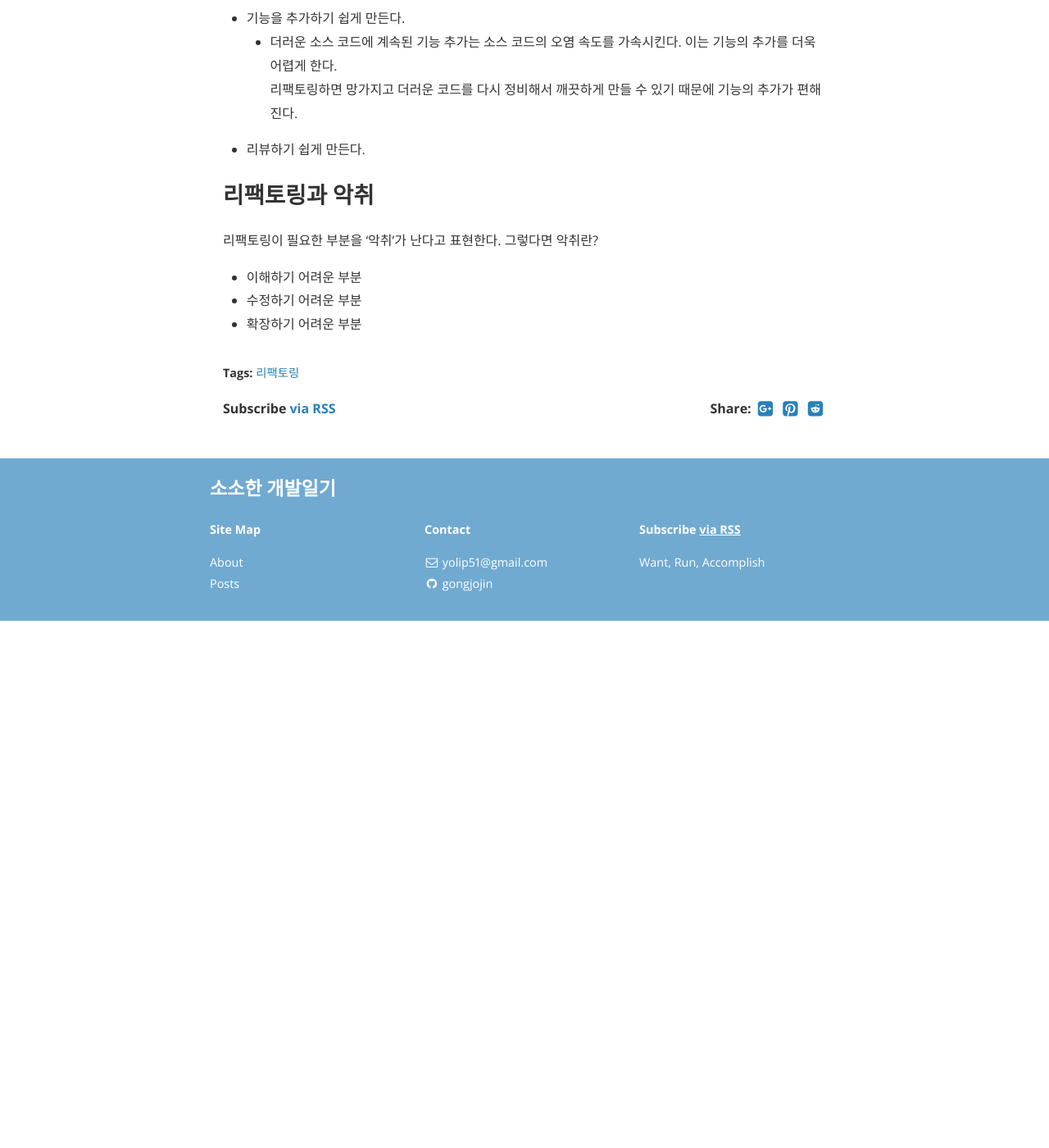
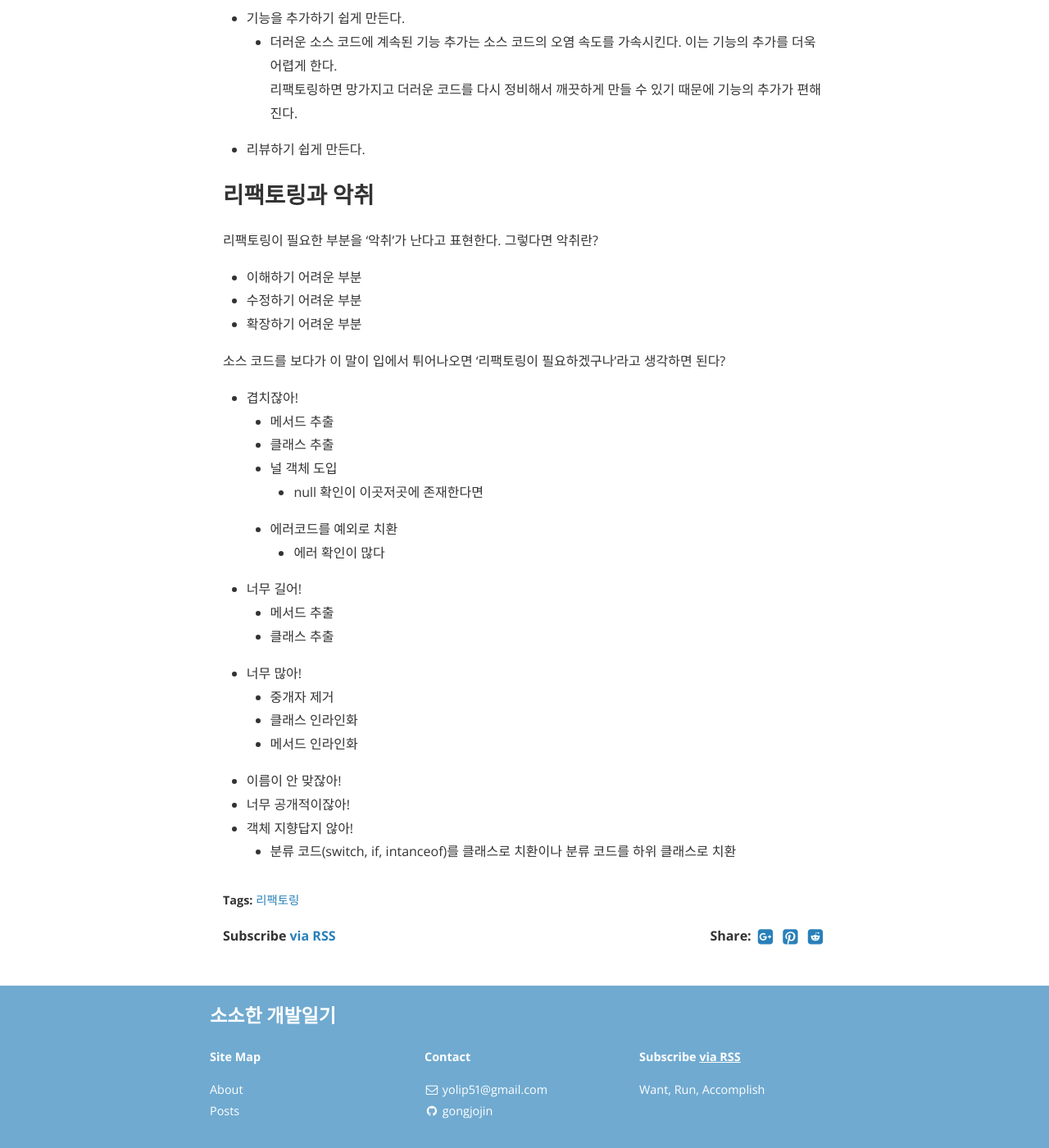
Before and after one commit to gonghojin/gonghojin.github.io, a Jekyll site: the page built from _posts/book/etc/2020-03-09-Refactoring1.md, in a window 1280 px wide and 1400 px high, scrolled down 1146 px. Shown: the whole window at 82% size. Built offline with Jekyll 4.4.1, drawn with Linux system fonts in a browser that asks for light colours; nearby versions of some CDN libraries; comment, search, counter and statistics services are not loaded; before the commit the page ends 1903 px from its top, so only the background shows below that.

Commit message:
Add: 리팩토링 정의 2

```diff
--- a/_posts/book/etc/2020-03-09-Refactoring1.md
+++ b/_posts/book/etc/2020-03-09-Refactoring1.md
@@ -31,3 +31,23 @@ cover:  "/assets/instacode.png"
 + 이해하기 어려운 부분
 + 수정하기 어려운 부분
 + 확장하기 어려운 부분
+
+소스 코드를 보다가 이 말이 입에서 튀어나오면 '리팩토링이 필요하겠구나'라고 생각하면 된다?
++ 겹치잖아!
+	+ 메서드 추출
+	+ 클래스 추출
+	+ 널 객체 도입
+		+ null 확인이 이곳저곳에 존재한다면
+	+ 에러코드를 예외로 치환
+		+ 에러 확인이 많다
++ 너무 길어!
+	+ 메서드 추출
+	+ 클래스 추출
++ 너무 많아!
+	+ 중개자 제거
+	+ 클래스 인라인화
+	+ 메서드 인라인화
++ 이름이 안 맞잖아!
++ 너무 공개적이잖아!
++ 객체 지향답지 않아!
+	+ 분류 코드(switch, if, intanceof)를 클래스로 치환이나 분류 코드를 하위 클래스로 치환
```
